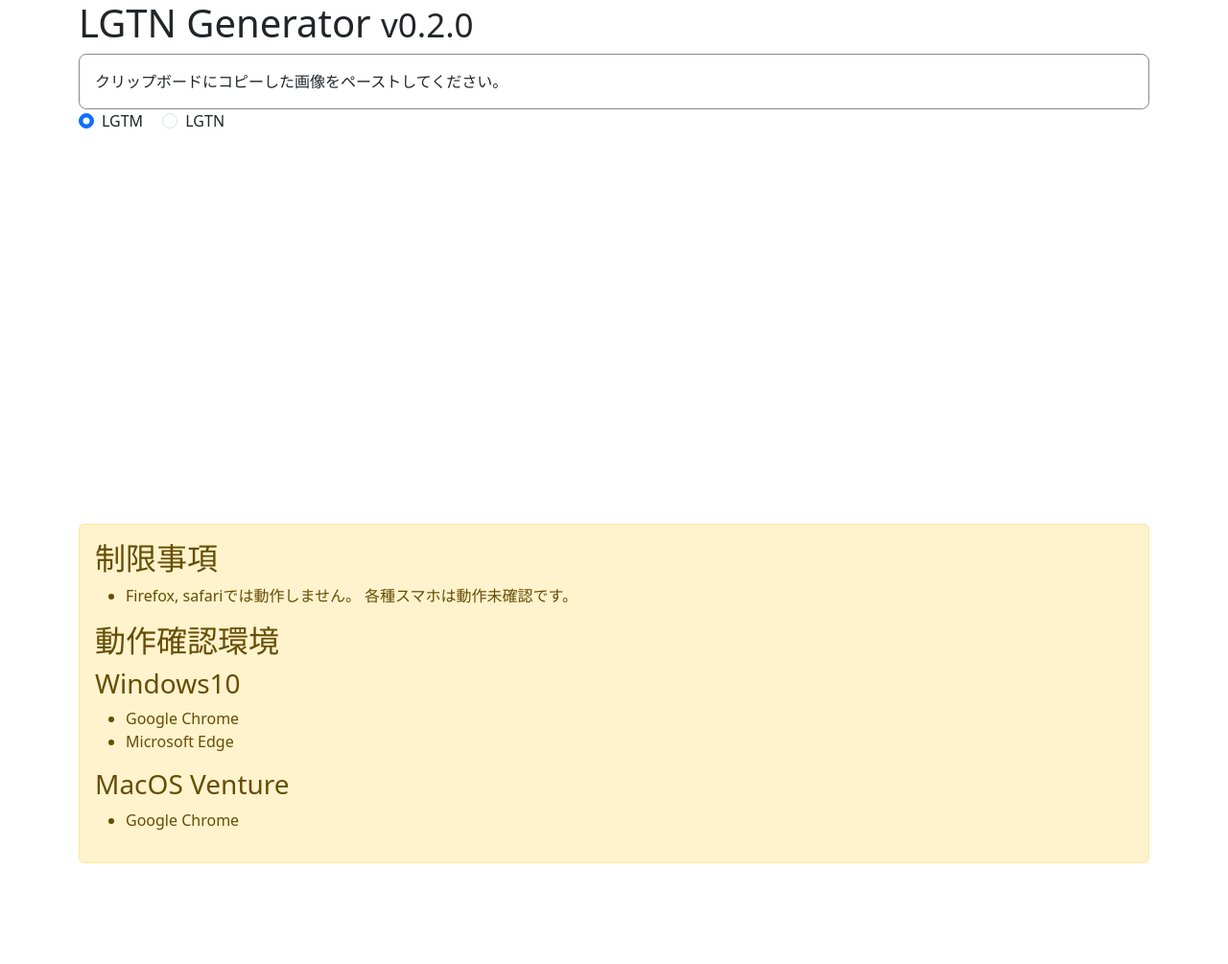
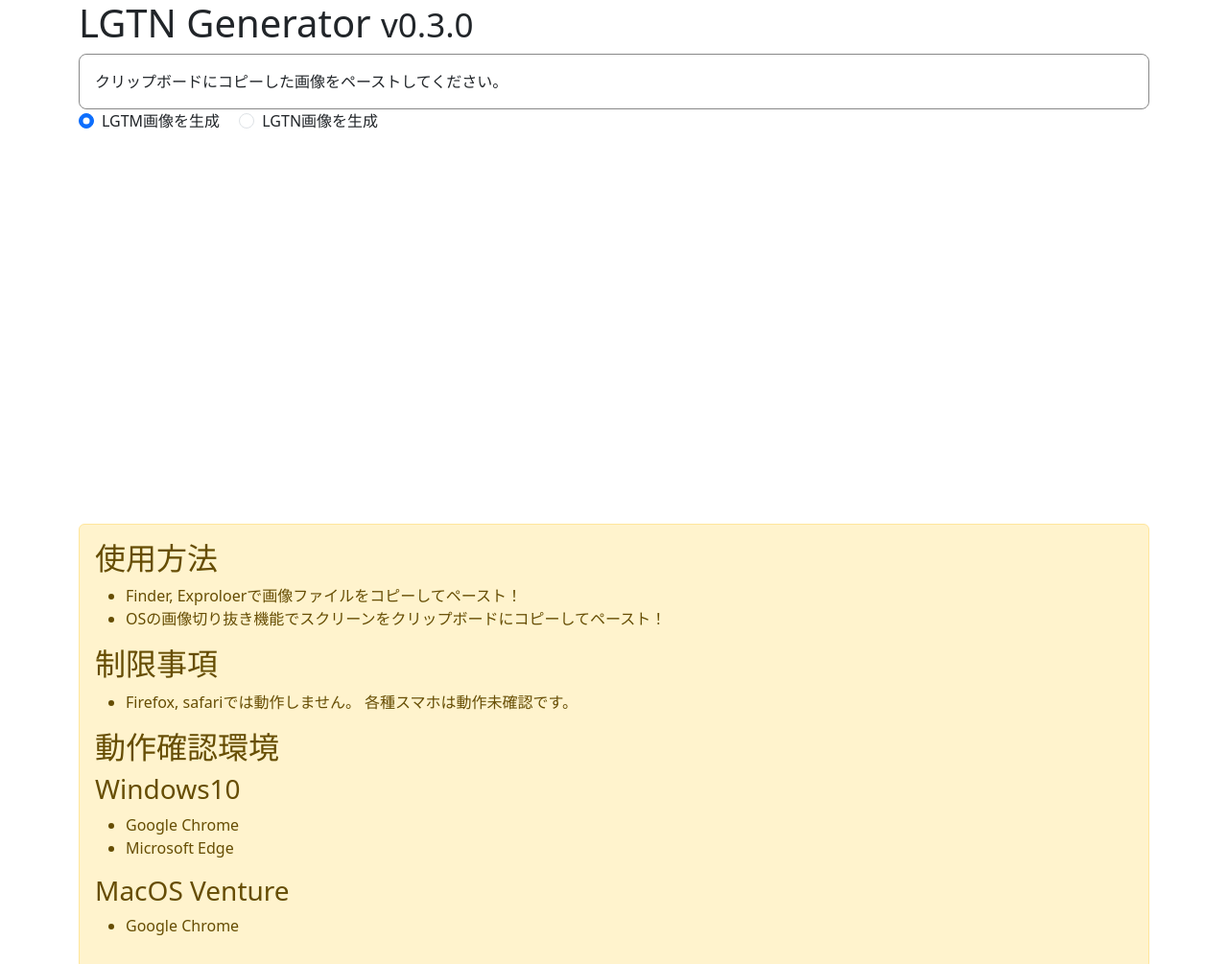
Before and after one commit to haruyan-hopemucci/lgtn, a website: page docs/index.html in a window 1280 px wide. Shown: the top 1005 px of the page at 96% size. Before the commit the page ends 916 px from the top, so only its background shows below. Drawn offline with nearby package versions, Linux system fonts and the light colour scheme.

Commit message:
docs: HTML側使用方法の説明を追加

```diff
--- a/docs/index.html
+++ b/docs/index.html
@@ -1,42 +1,37 @@
 <!DOCTYPE html>
 <html lang="ja-jp">
+
 <head>
   <meta charset="UTF-8" />
   <meta name="viewport" content="width=device-width, initial-scale=1.0" />
   <title>LGTN Generator</title>
-    <script
-      src="https://code.jquery.com/jquery-3.7.1.min.js"
-      integrity="sha256-/JqT3SQfawRcv/BIHPThkBvs0OEvtFFmqPF/lYI/Cxo="
-      crossorigin="anonymous"
-    ></script>
+  <script src="https://code.jquery.com/jquery-3.7.1.min.js"
+    integrity="sha256-/JqT3SQfawRcv/BIHPThkBvs0OEvtFFmqPF/lYI/Cxo=" crossorigin="anonymous"></script>
   <script src="./js/app.js"></script>
-    <link
-      href="https://cdn.jsdelivr.net/npm/bootstrap@5.3.0/dist/css/bootstrap.min.css"
-      rel="stylesheet"
-      integrity="sha384-9ndCyUaIbzAi2FUVXJi0CjmCapSmO7SnpJef0486qhLnuZ2cdeRhO02iuK6FUUVM"
-      crossorigin="anonymous"
-    />
-    <script
-      src="https://cdn.jsdelivr.net/npm/bootstrap@5.3.0/dist/js/bootstrap.bundle.min.js"
+  <link href="https://cdn.jsdelivr.net/npm/bootstrap@5.3.0/dist/css/bootstrap.min.css" rel="stylesheet"
+    integrity="sha384-9ndCyUaIbzAi2FUVXJi0CjmCapSmO7SnpJef0486qhLnuZ2cdeRhO02iuK6FUUVM" crossorigin="anonymous" />
+  <script src="https://cdn.jsdelivr.net/npm/bootstrap@5.3.0/dist/js/bootstrap.bundle.min.js"
     integrity="sha384-geWF76RCwLtnZ8qwWowPQNguL3RmwHVBC9FhGdlKrxdiJJigb/j/68SIy3Te4Bkz"
-      crossorigin="anonymous"
-    ></script>
+    crossorigin="anonymous"></script>
   <link rel="stylesheet" href="./css/style.css" />
 </head>
+
 <body>
   <main class="container">
-      <h1>LGTN Generator <small>v0.2.0</small></h1>
+    <h1>LGTN Generator <small>v0.3.0</small></h1>
     <div id="paste-area">
-        <div id="paste-area-message">クリップボードにコピーした画像をペーストしてください。</div>
+      <div id="paste-area-message">
+        クリップボードにコピーした画像をペーストしてください。
+      </div>
     </div>
     <div>
       <div class="form-check form-check-inline">
-          <input class="form-check-input" type="radio" name="chooseOverlay" id="inlineRadio1" value="lgtm" checked>
-          <label class="form-check-label" for="inlineRadio1">LGTM</label>
+        <input class="form-check-input" type="radio" name="chooseOverlay" id="inlineRadio1" value="lgtm" checked />
+        <label class="form-check-label" for="inlineRadio1">LGTM画像を生成</label>
       </div>
       <div class="form-check form-check-inline">
-          <input class="form-check-input" type="radio" name="chooseOverlay" id="inlineRadio2" value="lgtn">
-          <label class="form-check-label" for="inlineRadio2">LGTN</label>
+        <input class="form-check-input" type="radio" name="chooseOverlay" id="inlineRadio2" value="lgtn" />
+        <label class="form-check-label" for="inlineRadio2">LGTN画像を生成</label>
       </div>
     </div>
     <img id="pasted-image" hidden />
@@ -44,6 +39,13 @@
     <img id="img__lgtn" src="./img/lgtn.png" hidden />
     <canvas id="output-image" width="400" height="400"></canvas>
     <div class="alert alert-warning" role="alert">
+      <h2>使用方法</h2>
+      <ul>
+        <li>Finder, Exproloerで画像ファイルをコピーしてペースト！</li>
+        <li>
+          OSの画像切り抜き機能でスクリーンをクリップボードにコピーしてペースト！
+        </li>
+      </ul>
       <h2>制限事項</h2>
       <ul>
         <li>
@@ -63,4 +65,5 @@
     </div>
   </main>
 </body>
+
 </html>
```
Lines whose indentation alone changed are shown as unchanged.
